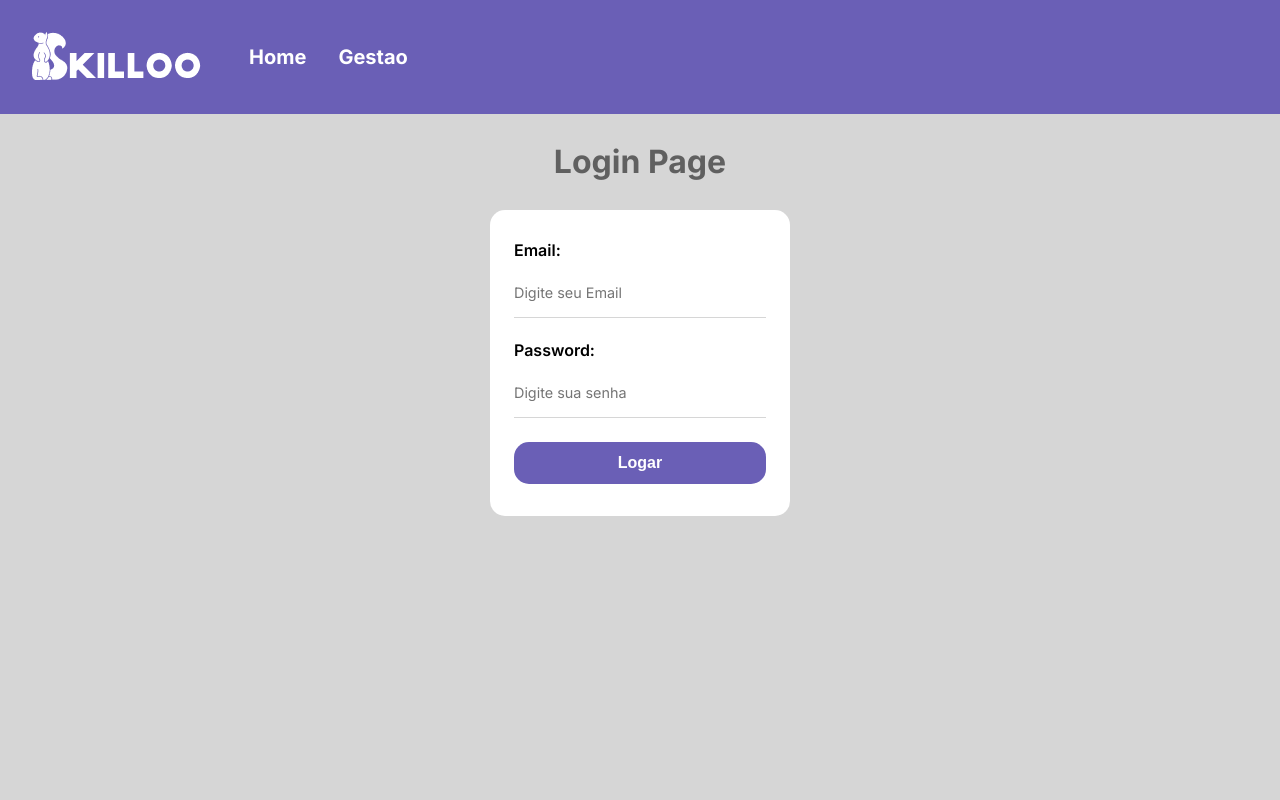
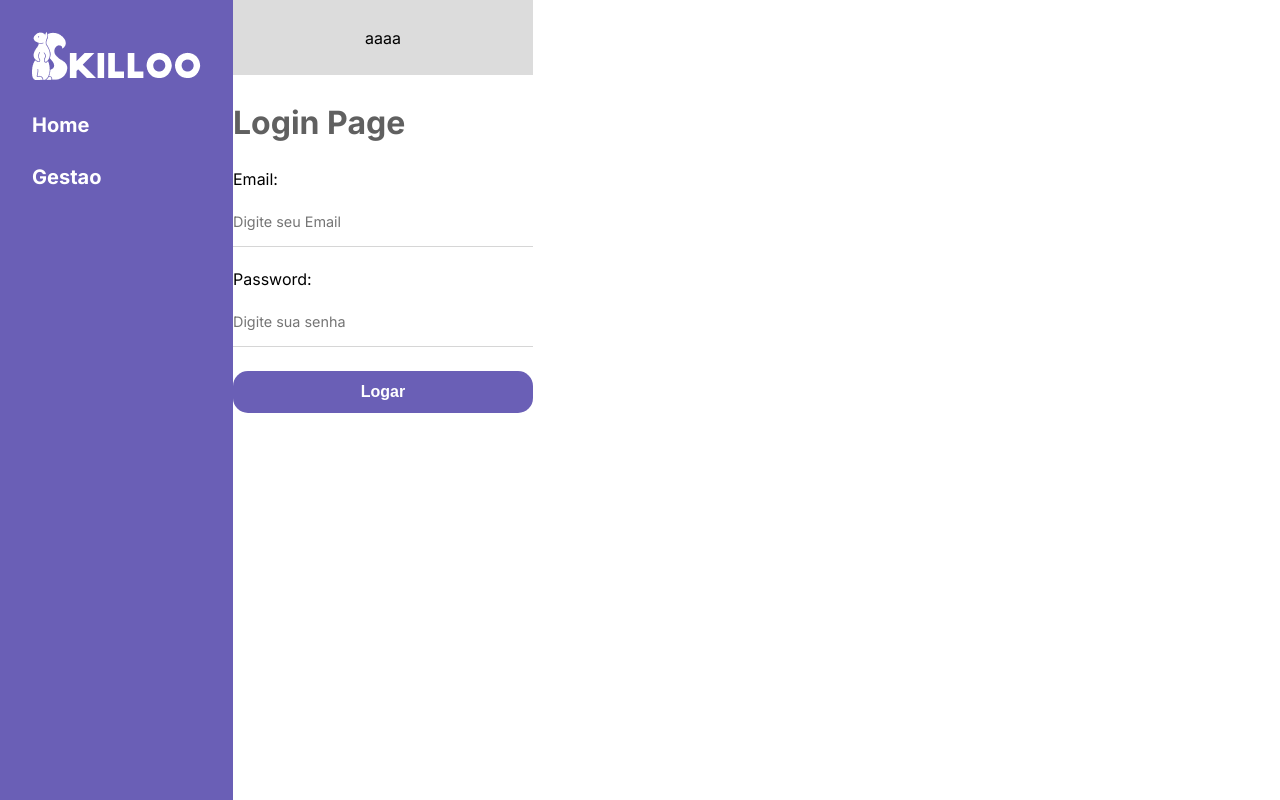
Before and after one commit to OnCapy-Studio/Skilloo-Web, a React (Create React App) app: page /membros in a window 1280 px wide. Built offline with nearby package versions, Linux system fonts and the light colour scheme.

Commit message:
Arrumando o css

```diff
--- a/src/App.css
+++ /dev/null
@@ -1,53 +0,0 @@
-html, body {
-    width: 100%;
-    height: 100%;
-    background-color: #D6D6D6;
-}
-
-.App {
-    font-family: 'Inter', sans-serif;
-}
-
-header {
-    display: flex;
-    align-items: center;
-    gap: 3em;
-    height: auto;
-    padding: 2em ;
-    background-color: #6A5FB6;
-}
-
-nav {
-    display: flex;
-    align-items: center;
-    gap: 2em;
-}
-
-nav a  {
-    color: #FFF;
-    font-size: 1.25rem;
-    font-weight: 700;
-}
-
-.container {
-    display: flex;
-    align-items: center;
-    flex-direction: column;
-    width: 100%;
-}
-
-.logomarca {
-    /*margin: 0 0 20px 0;*/
-}
-
-.logOutBtn {
-    outline: none;
-    border: none;
-    padding: 5px 20px;
-    color: #6A5FB6;
-    font-size: 1em;
-    font-weight: 900;
-    background-color: #FFF;
-
-    border-radius: 10px;
-}
--- a/src/App.jsx
+++ b/src/App.jsx
@@ -1,56 +1,11 @@
-//src/App.jsx
+// src/App.jsx
 import React from 'react'
-import { Routes, Route, Link, useNavigate} from 'react-router-dom'
+import Home from './pages/Home/Home'
 
-import './Reset.css'
-import './App.css'
-
-import { Home } from './pages/Home/Home'
-import { Membros } from './pages/Membros/Membros'
-
-import { RequireAuth } from './context/RequireAuth'
-import { AuthContext } from './context/AuthContext'
-
-import logomarca from './assets/img/logomarca.png'
-import logOutIcon from './assets/img/logout-icon.png'
-
-function App() {
-    const auth = React.useContext(AuthContext)
-    const navigate = useNavigate()
-
-    const handleLogout = async () => {
-        console.log(auth)
-        await auth.signout() // Chama a função signout() do objeto auth
-        navigate("/") // Redireciona o usuário para a Home
-    }
-
+const App = () => {
     return (
         <div className="App">
-            <header>
-                <Link to="/">
-                    <img className='logomarca' src={logomarca} alt="" href="/" />
-                </Link>
-
-                <nav>
-                    <Link to="/">Home</Link>
-                    <Link to="/membros">Gestao</Link>
-                    {auth.user &&
-                        <button className='logOutBtn' onClick={handleLogout} >
-                            Sair
-                        </button>
-                    }
-                </nav>
-            </header>
-
-            <section className='container'>
-                <Routes> {/*envolve as rotas da aplicação*/}
-                    {/*Rota para a URL "/". Renderizará o componente Home*/}
-                    <Route path="/" element={<Home />} />
-
-                    {/*Rota para a URL "/Membros". Renderizará o componente RequireAuth para fazer a validação e assim renderizar o componente Membros*/}
-                    <Route path="/membros" element={<RequireAuth><Membros /></RequireAuth>} />
-                </Routes>
-            </section>
+            <Home />
         </div>
     )
 }
--- a/src/context/AuthProvider.jsx
+++ b/src/context/AuthProvider.jsx
@@ -37,11 +37,15 @@ export const AuthProvider = ({children}) => {
         const data = await api.signin(email, password)
 
         // Se o usuario e o token existirem (Se ambos existirem, significa que a autenticação foi bem-sucedida)
-        if(data.user && data.token) {
-            setUser(data.user)
-            setToken(data.token)
-            navigate("/HomeGestao")
-            return true
+        if (data.user && data.token) {
+            // Se o email e a senha do usuario forem iguais
+            if (data.user.email === email && data.user.password === password) {
+                setUser(data.user)
+                setToken(data.token)
+                navigate("/HomeGestao")
+                return true
+            }
+            return false
         }
         return false // Autenficação má sucedida
     }
--- a/src/pages/Home/Home.css
+++ b/src/pages/Home/Home.css
@@ -1,6 +1,62 @@
-.title {
-    font-size: 2rem;
+html, body {
+    display: flex;
+    width: 100%;
+    height: 100%;
+    box-sizing: content-box;
+    background-color: #FFF;
+}
+
+.App {
+    display: grid;
+    grid-template-columns: 1fr 5fr;
+    width: 100%;
+    height: 100%;
+    font-family: 'Inter', sans-serif;
+}
+
+.sideMenu {
+    display: flex;
+    flex-direction: column;
+    gap: 2em;
+    padding: 2em;
+    background-color: #6A5FB6;
+    height: 100%;
+}
+
+nav a  {
+    color: #FFF;
+    font-size: 1.25rem;
+    font-weight: 700;
+}
+
+.logOutBtn {
+    outline: none;
+    border: none;
+    padding: 5px 20px;
+    color: #6A5FB6;
+    font-size: 1em;
     font-weight: 900;
-    color: #606060;
-    margin: 1em 0;
+    background-color: #FFF;
+    border-radius: 10px;
 }
+
+main {
+    display: flex;
+    flex-direction: column;
+    width: 100%;
+    height: 100%;
+}
+
+header {
+    display: flex;
+    justify-content: space-around;
+    align-items: center;
+    padding: 1em;
+    height: 75px;
+    background-color: #dcdcdc;
+}
+
+.frame {
+    flex-grow: 1;
+    overflow-y: auto;
+}
--- a/src/pages/Home/Home.jsx
+++ b/src/pages/Home/Home.jsx
@@ -1,11 +1,50 @@
+// src/Home/Home.jsx
+import React from 'react'
+import { Routes, Route, Link, useNavigate } from 'react-router-dom'
+import { RequireAuth } from '../../context/RequireAuth'
+import { AuthContext } from '../../context/AuthContext'
+
+import Membros from '../../pages/Membros/Membros'
+import logomarca from '../../assets/img/logomarca.png'
+
+import './Reset.css'
 import './Home.css'
 
-export const Home = () => {
+const Home = () => {
+    const auth = React.useContext(AuthContext)
+    const navigate = useNavigate()
+
+    const handleLogout = async () => {
+        console.log(auth)
+        await auth.signout() // Chama a função signout() do objeto auth
+        navigate('/') // Redireciona o usuário para a Home
+    }
+
     return (
-        <div className="container">
-            <h1 className="title">
-                Bem-vindo ao Skilloo
-            </h1>
+        <div className="App">
+            <nav className='sideMenu'>
+                <Link to=""><img className="logomarca" src={logomarca} alt="" /></Link>
+                <Link to="">Home</Link>
+                <Link to="/membros">Gestao</Link>
+
+                {auth.user && (
+                    <button className="logOutBtn" onClick={handleLogout}>Sair</button>
+                )}
+            </nav>
+
+            <main className='container'>
+                <header>
+                    aaaa
+                </header>
+
+                <section className='frame'>
+                    <Routes>
+                        <Route path="/membros" element={<RequireAuth><Membros /></RequireAuth>} />
+                    </Routes>
+                </section>
+            </main>
         </div>
     )
 }
+
+export default Home
--- a/src/pages/Membros/Membros.jsx
+++ b/src/pages/Membros/Membros.jsx
@@ -1,7 +1,8 @@
+// src/pages/Membros/Membros.jsx
 import React from "react"
 import { AuthContext } from "../../context/AuthContext"
 
-export const Membros = () => {
+const Membros = () => {
     const auth = React.useContext(AuthContext)
     console.log(auth)
 
@@ -13,3 +14,5 @@ export const Membros = () => {
         </div>
     )
 }
+
+export default Membros
```
Also changed, not shown: src/pages/Home/Reset.css (renamed from src/Reset.css).
